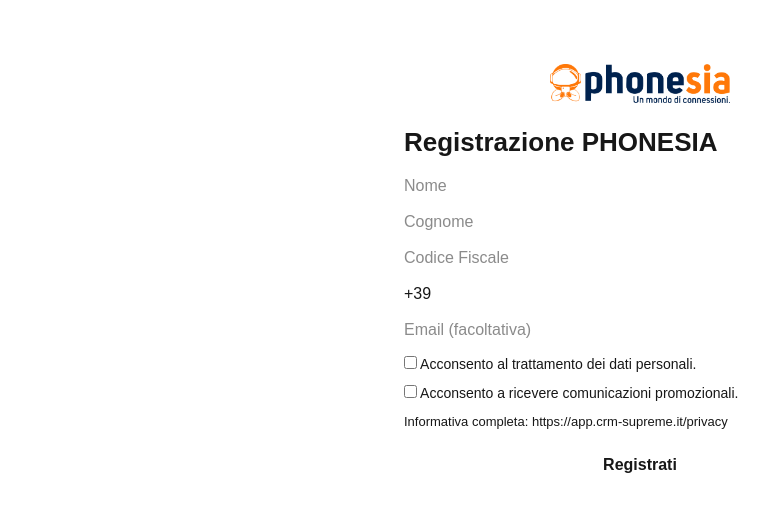
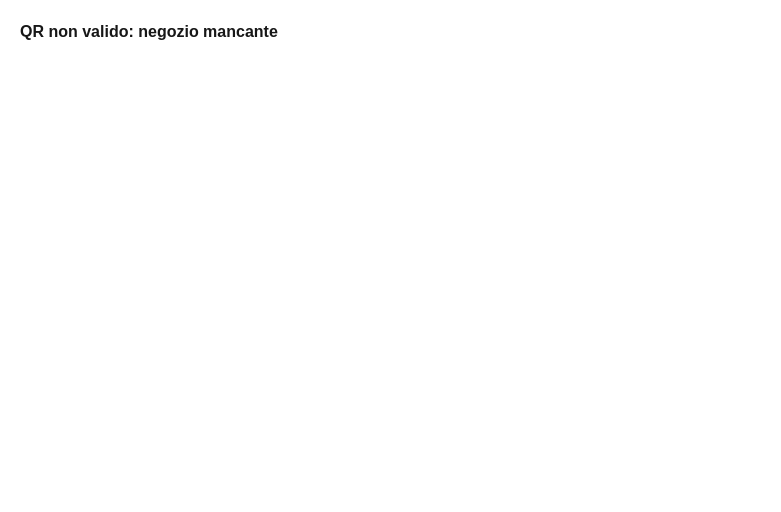
Before and after one commit to achille1974/crm-clean, a Next.js app: page /qr in a window 1280 px wide. Shown: the top 512 px of the page, without its empty margins (0-781 px from the left). Built offline with nearby package versions, Linux system fonts and the light colour scheme; no server answers.

Commit message:
QrPage requires negozio param (QR per negozio)

```diff
--- a/app/(phonesia)/qr/page.tsx
+++ b/app/(phonesia)/qr/page.tsx
@@ -1,5 +1,19 @@
+"use client";
+
+import { useSearchParams } from "next/navigation";
 import QrForm from "@/components/phonesia/qr/QrForm";
 
 export default function QrPage() {
-  return <QrForm />;
+  const searchParams = useSearchParams();
+  const negozio = searchParams.get("negozio");
+
+  if (!negozio) {
+    return (
+      <p style={{ padding: 20, fontWeight: 700 }}>
+        QR non valido: negozio mancante
+      </p>
+    );
+  }
+
+  return <QrForm negozioId={Number(negozio)} />;
 }
```
